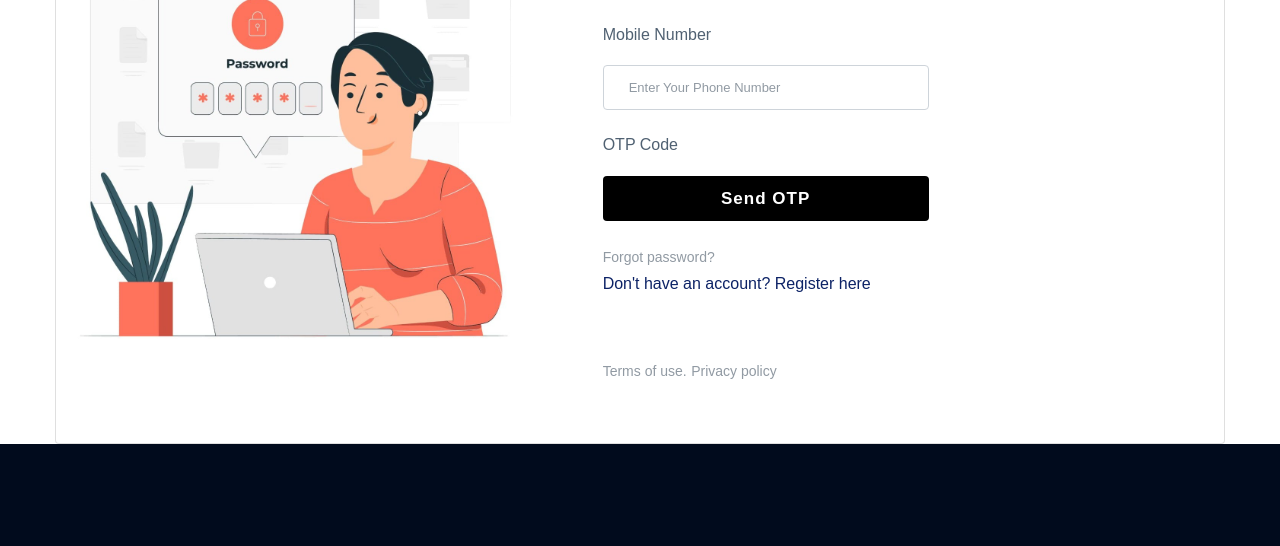
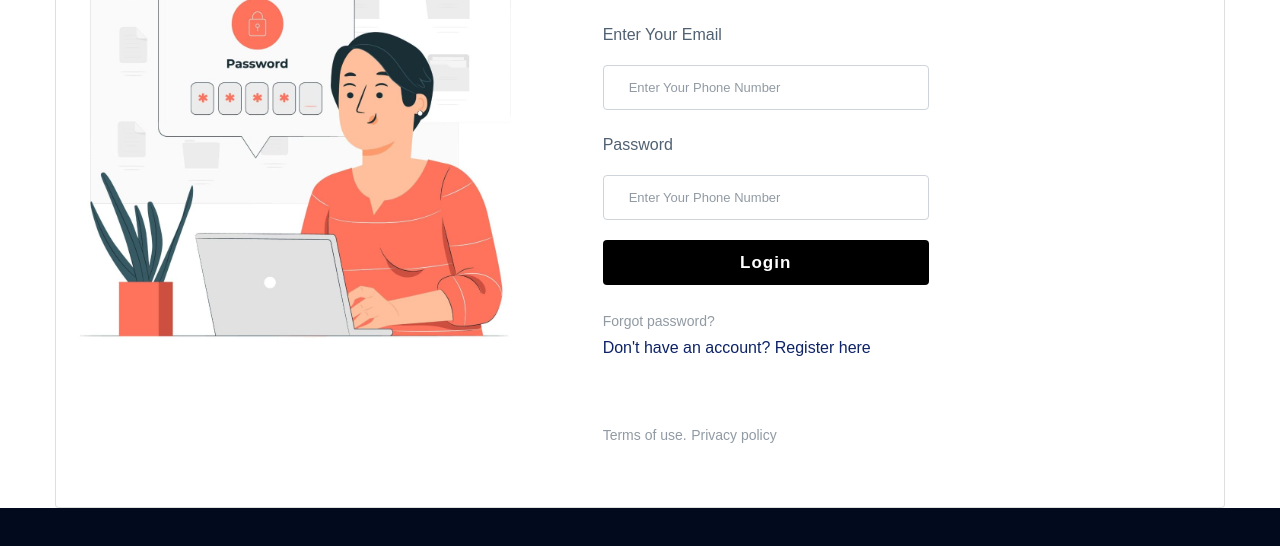
Before and after one commit to santosh0798/naukrikarenge-user, a plain HTML site: page login.html in a window 1280 px wide. Shown: the part 254-800 px from the top of the page. Drawn offline with nearby package versions, Linux system fonts and the light colour scheme; no server answers; a web font is replaced by a local one.

Commit message:
Login and Register Files changed

```diff
--- a/login.html
+++ b/login.html
@@ -125,7 +125,7 @@
                 <p class="login-card-description">Login</p>
                 <form action="#">
                   <div class="form-group">
-                    <p>Mobile Number</p>
+                    <p>Enter Your Email</p>
                     <input
                       type="text"
                       name="phone"
@@ -136,23 +136,34 @@
                   </div>
 
                   <div class="form-group">
-                    <p>OTP Code</p>
+                    <p>Password</p>
                     <input
-                      type="text"
-                      name="code"
-                      id="code"
-                      class="form-control"
-                      placeholder="Enter Your OTP"
+                            type="password"
+                            name="phone"
+                            id="password"
+                            class="form-control"
+                            placeholder="Enter Your Phone Number"
                     />
                   </div>
-                  <div id="recaptcha-container"></div>
-                  <input
-                    name="login"
-                    id="otp"
-                    class="btn btn-block login-btn mb-4"
-                    type="button"
-                    value="Send OTP"
-                  />
+
+<!--                  <div class="form-group">-->
+<!--                    <p>OTP Code</p>-->
+<!--                    <input-->
+<!--                      type="text"-->
+<!--                      name="code"-->
+<!--                      id="code"-->
+<!--                      class="form-control"-->
+<!--                      placeholder="Enter Your OTP"-->
+<!--                    />-->
+<!--                  </div>-->
+<!--                  <div id="recaptcha-container"></div>-->
+<!--                  <input-->
+<!--                    name="login"-->
+<!--                    id="otp"-->
+<!--                    class="btn btn-block login-btn mb-4"-->
+<!--                    type="button"-->
+<!--                    value="Send OTP"-->
+<!--                  />-->
 
                   <input
                     name="login"
```
Also changed, not shown: register.html (+12 -0 lines).
